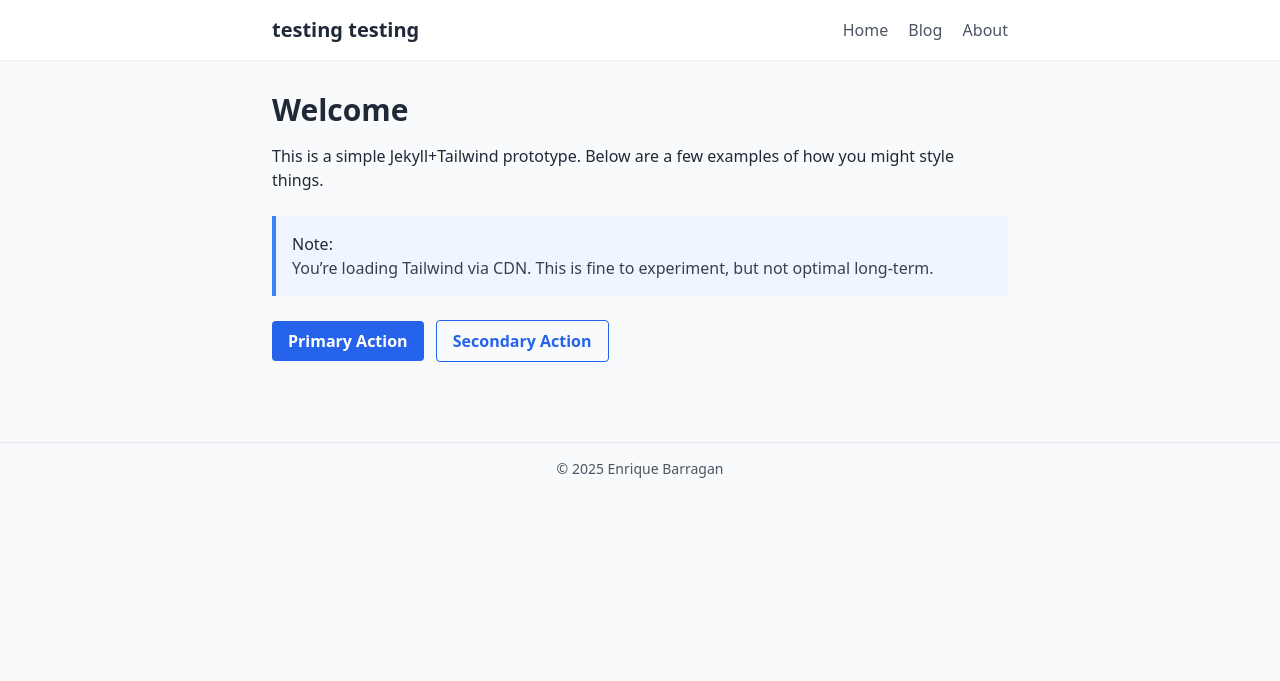
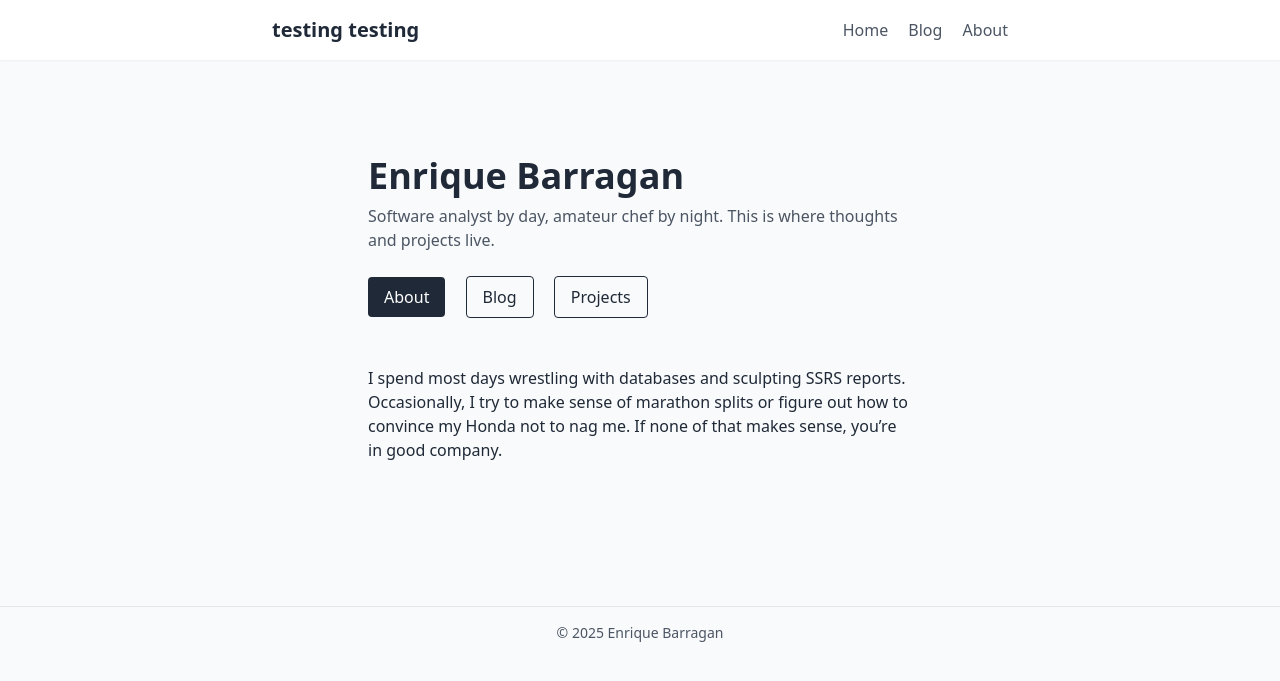
Before and after one commit to enriquebarragan/enriquebarragan.github.io, a Jekyll site: the page built from index.md, in a window 1280 px wide. Shown: the top 681 px of the page. Built offline with Jekyll 4.4.1, drawn with Linux system fonts in a browser that asks for light colours; nearby versions of some CDN libraries.

Commit message:
Update index.md

```diff
--- a/index.md
+++ b/index.md
@@ -3,23 +3,32 @@ layout: default
 title: Home
 ---
 
-<div class="prose lg:prose-xl">
-  <h2 class="text-3xl font-bold mb-4">Welcome</h2>
-  <p>This is a simple Jekyll+Tailwind prototype. Below are a few examples of how you might style things.</p>
+<div class="mx-auto max-w-xl px-4 py-16">
+  <!-- Hero section -->
+  <h1 class="text-4xl font-semibold mb-2">Enrique Barragan</h1>
+  <p class="text-gray-600 mb-6">
+    Software analyst by day, amateur chef by night. This is where thoughts and projects live.
+  </p>
 
-  <!-- Example call-out box -->
-  <div class="border-l-4 border-blue-500 bg-blue-50 p-4 my-6">
-    <p class="font-medium">Note:</p>
-    <p class="text-gray-700">You’re loading Tailwind via CDN. This is fine to experiment, but not optimal long-term.</p>
+  <!-- Links -->
+  <div class="space-x-4 mb-12">
+    <a href="/about" class="inline-block px-4 py-2 bg-gray-800 text-white font-medium rounded hover:bg-gray-700">
+      About
+    </a>
+    <a href="/blog" class="inline-block px-4 py-2 border border-gray-800 text-gray-800 font-medium rounded hover:bg-gray-50">
+      Blog
+    </a>
+    <a href="/projects" class="inline-block px-4 py-2 border border-gray-800 text-gray-800 font-medium rounded hover:bg-gray-50">
+      Projects
+    </a>
   </div>
 
-  <!-- Example buttons -->
-  <div class="space-x-2">
-    <a href="#" class="inline-block px-4 py-2 bg-blue-600 text-white font-semibold rounded hover:bg-blue-700">
-      Primary Action
-    </a>
-    <a href="#" class="inline-block px-4 py-2 border border-blue-600 text-blue-600 font-semibold rounded hover:bg-blue-50">
-      Secondary Action
-    </a>
+  <!-- Intro blurb -->
+  <div class="prose prose-lg">
+    <p>
+      I spend most days wrestling with databases and sculpting SSRS reports. Occasionally, I try to make
+      sense of marathon splits or figure out how to convince my Honda not to nag me. If none of that
+      makes sense, you’re in good company.
+    </p>
   </div>
 </div>
```
